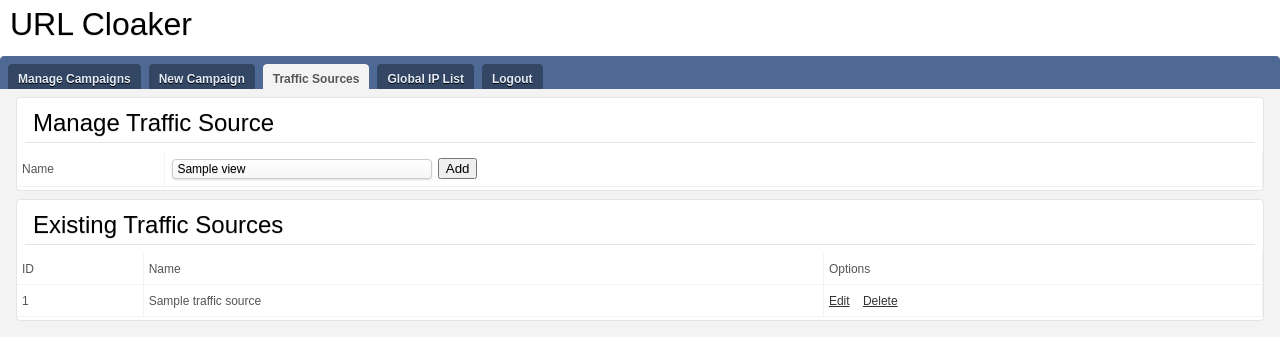
After one commit to ariunbayar/cloaker, a PHP site: template admin/views/traffic_source.php in a window 1280 px wide. The commit adds this page. Shown: the top 360 px of the page. Run offline with PHP 8.4, Linux system fonts and the light colour scheme; a user stored in the database is signed in; tables that the repository leaves empty hold one stand-in row (values such as "Sample post"); the template is opened without the code that fills it: most values are stand-ins (such as "Sample title", 1, 10 or a date in 2020); some libraries are stand-ins or nearby versions.

Commit message:
I2: Traffic source add, edit

```diff
--- /dev/null
+++ b/admin/views/traffic_source.php
@@ -0,0 +1,114 @@
+<!DOCTYPE html>
+<html>
+<head>
+    <meta charset="utf-8">
+    <title>Cloaker | Traffic source</title>
+    <?php require dirname(__FILE__).'/_header_includes.php'; ?>
+</head>
+<body>
+    <h1 class="title">URL Cloaker</h1>
+    <div class="menu">
+        <div></div>
+        <ul>
+            <li><a href="<?php echo ADMIN_URL; ?>dashboard/">Manage Campaigns<span></span></a></li>
+            <li><a href="" data-id="new">New Campaign<span></span></a></li>
+            <li class="active"><a href="javascript:void(0)">Traffic Sources<span></span></a></li>
+            <!-- TODO
+            <li><a href="javascript:void(0)" onclick="showTab(this,'a_campaign')">Affiliate Campaign<span></span></a></li>
+            <li><a href="javascript:void(0)" onclick="showTab(this,'new')">Affiliate Network<span></span></a></li>
+            -->
+            <?php if($_SESSION['user_level'] == 'superadmin') { ?>
+            <li><a href="" data-id="globalip">Global IP List<span></span></a></li>
+            <?php } ?>
+            <li><a href="<?php echo ADMIN_URL ?>logout/">Logout<span></span></a></li>
+        </ul>
+        <br class="clear">
+    </div>
+    <div class="main">
+        <?php if(!empty($data['errors'])): ?>
+        <div class="scont">
+            <div class="box">
+                <div class="tl"><div class="tr"></div></div>
+                <h2 class="boxtitle">Error</h2>
+                <?php foreach($data['errors'] as $error): ?>
+                <p><?php echo $error; ?></p>
+                <?php endforeach; ?>
+                <div class="bl"><div class="br"></div></div>
+            </div>
+        </div>
+        <?php endif; ?>
+		<?php if(!empty($data['success'])): ?>
+		<div class="scont">
+			<div class="box">
+				<div class="tl"><div class="tr"></div></div>
+				<h2 class="boxtitle">Success</h2>
+				<?php foreach($data['success'] as $message): ?>
+				<p><?php echo $message; ?></p>
+				<?php endforeach; ?>
+				<div class="bl"><div class="br"></div></div>
+			</div>
+		</div>
+		<?php endif; ?>
+    <div class="scont">
+        <div class="box">
+            <div class="tl"><div class="tr"></div></div>
+            <h2 class="boxtitle">Manage Traffic Source</h2>
+            <form action="<?php echo ADMIN_URL; ?>traffic_source/" method="POST">
+                <table width="100%" cellspacing="0" cellpadding="4" border="0" class="table">
+                    <tbody>
+                    <tr>
+                        <td>Name</td><td><input size="38" name="name" type="text" value="<?php if (!empty($viewData['id'])) echo $viewData['name'];?>">
+                        <?php if ((!empty($_POST['action'])) && ($_POST['action'] == 'edit')): ?>
+                            <input id="formAction" type="hidden" name="action" value="update">
+                            <input id="formID" type="hidden" name="id" value="<?php echo $_POST['id']; ?>">
+                            <button type="submit">Update</button></td>
+                        <?php else: ?>
+                            <input id="formAction" type="hidden" name="action" value="add">
+                            <input id="formID" type="hidden" name="id" value="<?php echo $data['id']; ?>">
+                            <button type="submit">Add</button></td>
+                        <?php endif; ?>
+                    </tr>
+                    </tbody>
+                </table>
+            </form>
+            <div class="bl"><div class="br"></div></div>
+        </div>
+    </div>
+    <div class="scont">
+        <div class="box">
+            <div class="tl"><div class="tr"></div></div>
+            <h2 class="boxtitle">Existing Traffic Sources</h2>
+            <table width="100%" cellspacing="0" cellpadding="4" border="1" class="table">
+                <tbody>
+                <tr><td>ID</td><td>Name</td><td>Options</td></tr>
+
+                <?php foreach($data['traffic_sources'] as $traffic): ?>
+                    <tr class="mhov" onclick="editDestination('<?php echo $destination['id']; ?>')">
+                        <td><?php echo $traffic['id'] ?></td>
+                        <td><?php echo $traffic['name'] ?></td>
+                        <td><a href="javascript:void(0)" onclick="editTrafficSource('<?php echo $traffic['id']; ?>')">Edit</a>&nbsp;&nbsp;&nbsp;
+                            <a href="javascript:void(0)" onclick="deleteTrafficSource('<?php echo $traffic['id']; ?>')">Delete</a></td>
+                    </tr>
+                <?php endforeach; ?>
+
+                </tbody>
+            </table>
+            <div class="bl"><div class="br"></div></div>
+        </div>
+    </div>
+    <script type="text/javascript">
+	function editTrafficSource(id)
+	{
+		$('#formAction').val('edit');
+		$('#formID').val(id);
+		document.forms[0].submit();
+	}
+	function deleteTrafficSource(id)
+	{
+		$('#formAction').val('delete');
+		$('#formID').val(id);
+		document.forms[0].submit();
+	}
+	</script>
+</body>
+</html>
```
Also changed, not shown: admin/cloaking.class.php (+30 -3 lines), admin/index.php (+44 -39 lines), admin/views/_dashboard_traffic_sources.php (+8 -2 lines), admin/views/dashboard.php (+5 -5 lines).
